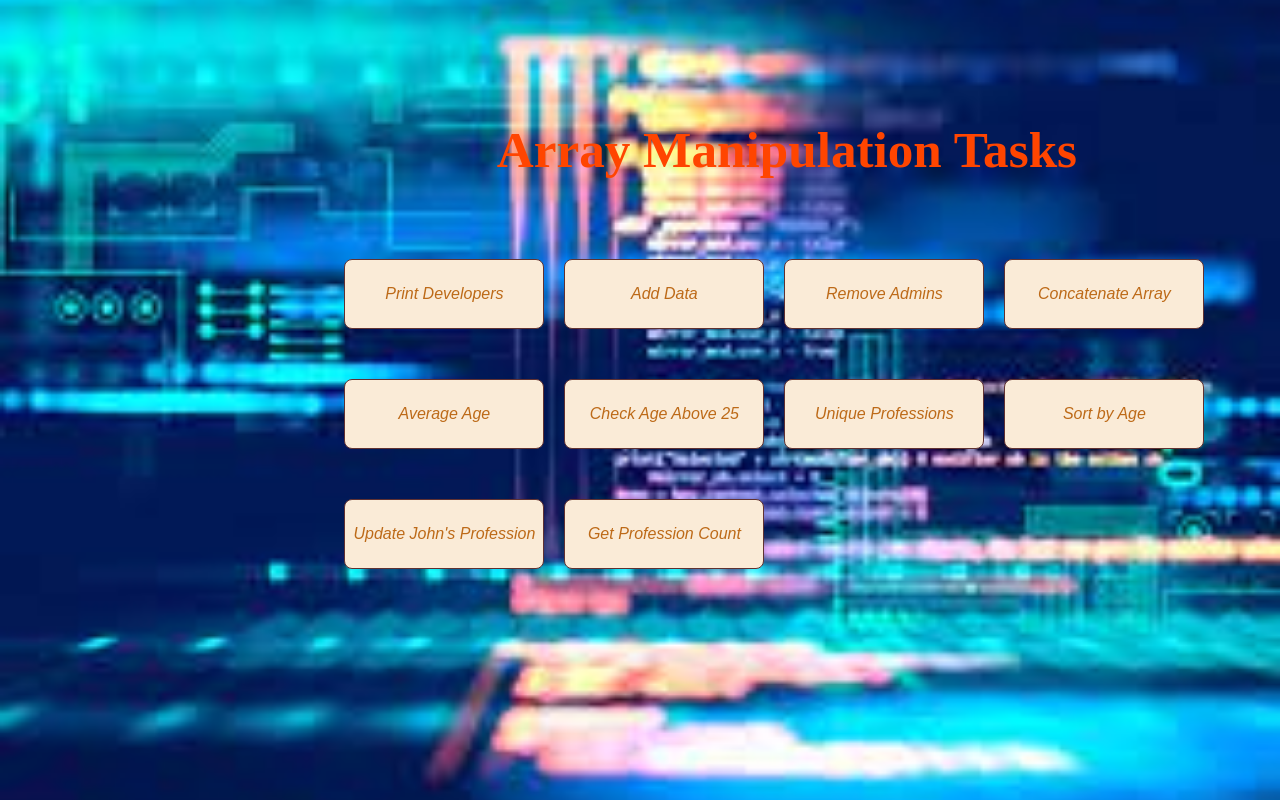
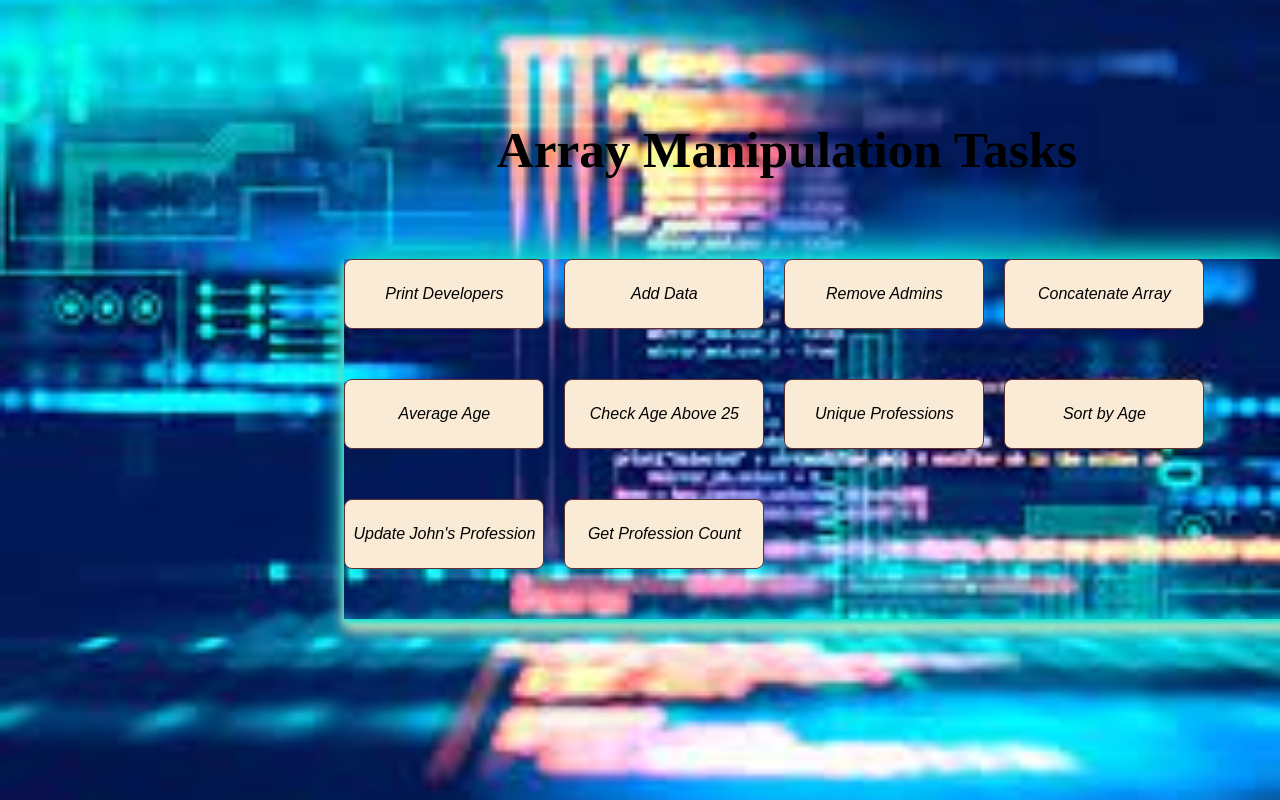
Before and after one commit to Jeba3210/F2_Contest_1_Array-Manipulation-Tasks, a plain HTML site: page index.html in a window 1280 px wide. Drawn offline with Linux system fonts and the light colour scheme.

Commit message:
Update style.css

```diff
--- a/style.css
+++ b/style.css
@@ -14,7 +14,7 @@ body{
 
 
 body h1{
-    color: orangered;
+    color: black;
     font-size: 3.2rem;
 }
 
@@ -26,12 +26,12 @@ body button{
     border-radius: 8px;
     font-size: 1rem;
     font-style: italic;
-    color:  rgb(189, 106, 24);
+    color: black;
 
 }
 body button:hover{
     cursor: pointer;
-    color:green;
+    color:  rgb(189, 106, 24);
     font-size: 1.1rem;
 }
 
@@ -50,7 +50,7 @@ body button:hover{
     flex-wrap: wrap;
     /* justify-content: space-evenly;  */
     margin-left: 50px;
-
+    box-shadow:#0ae2d4 0px 4px 6px,#0ae2d4 0px -12px 30px, #F5DEB3 0px 4px 6px, #F5DEB3 0px 12px 13px, rgba(0, 0, 0, 0.09) 0px -3px 5px;
 }
 .div_button{
     margin-bottom: 50px;
```
